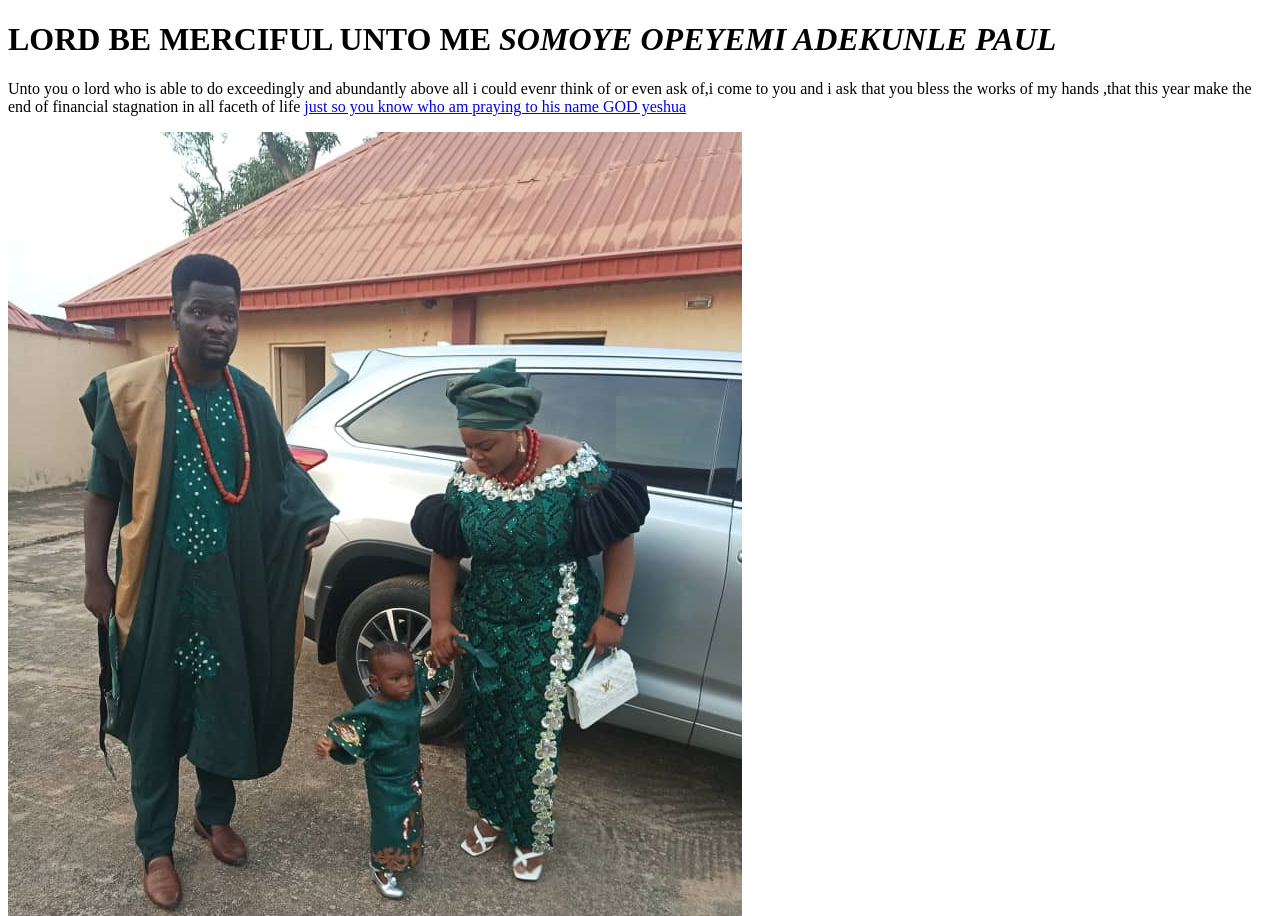
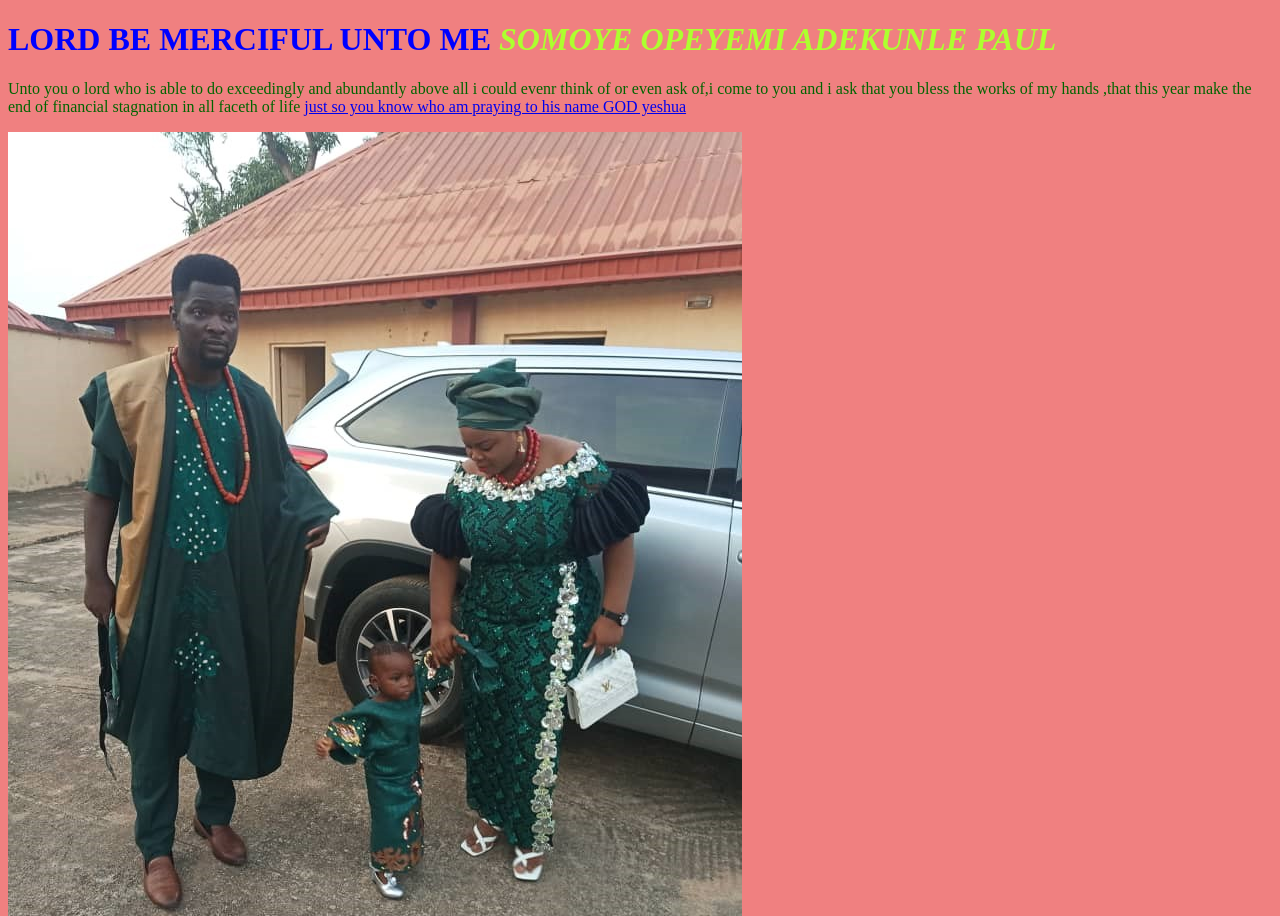
Before and after one commit to somoye6739/osquare, a plain HTML site: page index.html in a window 1280 px wide. Shown: the top 916 px of the page. Drawn offline with Linux system fonts and the light colour scheme.

Commit message:
update body font size and colors

```diff
--- a/index.html
+++ b/index.html
@@ -5,15 +5,19 @@
     <title>-----my sincere desire and prayer to a loving FATHER------</title>
   </head>
 
-  <body>
+  <body style="background-color: lightcoral">
     <header></header>
     <main>
-      <h1>
+      <h1 style="color: blue">
         LORD BE MERCIFUL UNTO ME
-        <strong><em>SOMOYE OPEYEMI ADEKUNLE PAUL</em></strong>
+        <strong
+          ><em style="color: greenyellow"
+            >SOMOYE OPEYEMI ADEKUNLE PAUL</em
+          ></strong
+        >
       </h1>
 
-      <p>
+      <p style="font-size: px; color: darkgreen">
         Unto you o lord who is able to do exceedingly and abundantly above all i
         could evenr think of or even ask of,i come to you and i ask that you
         bless the works of my hands ,that this year make the end of financial
```
